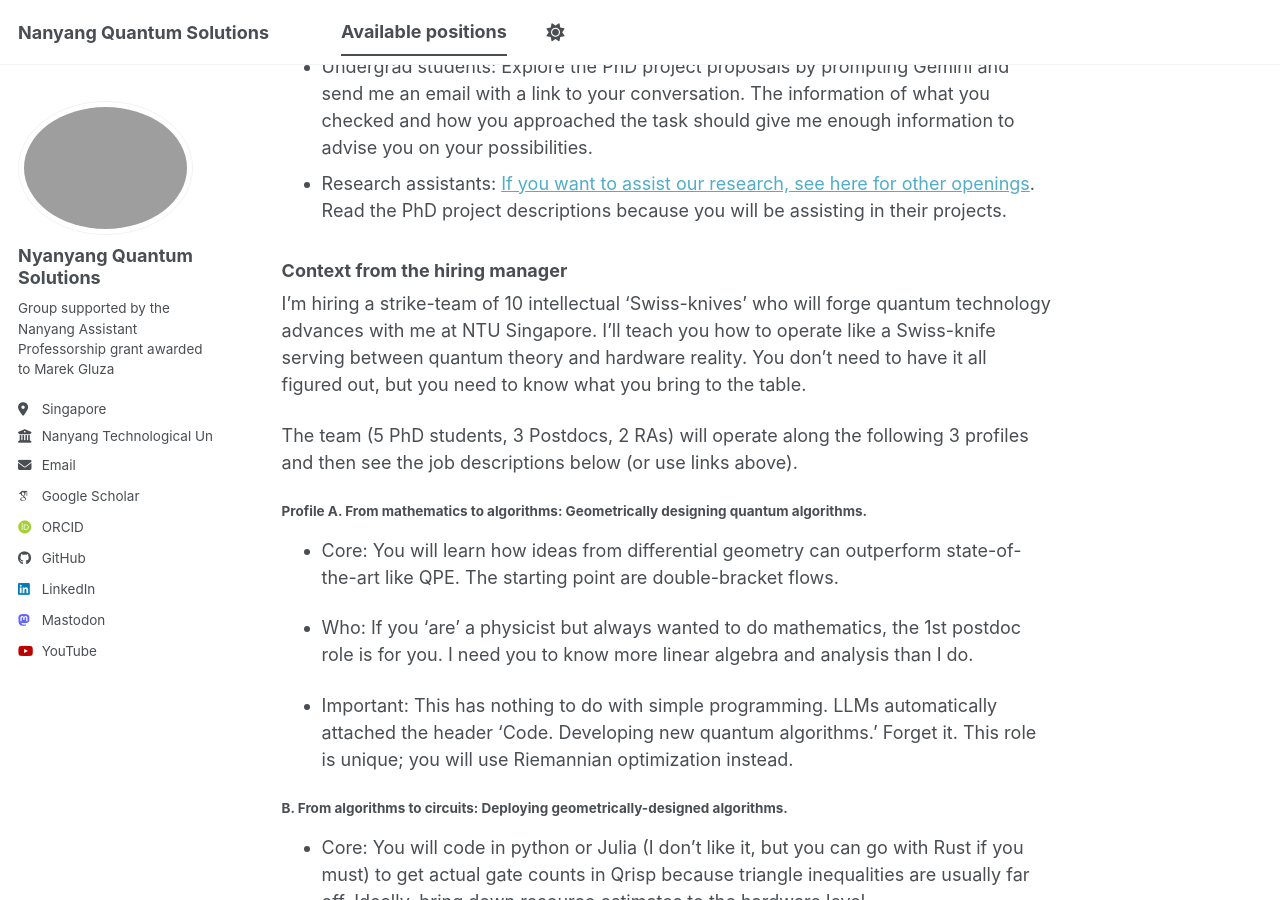
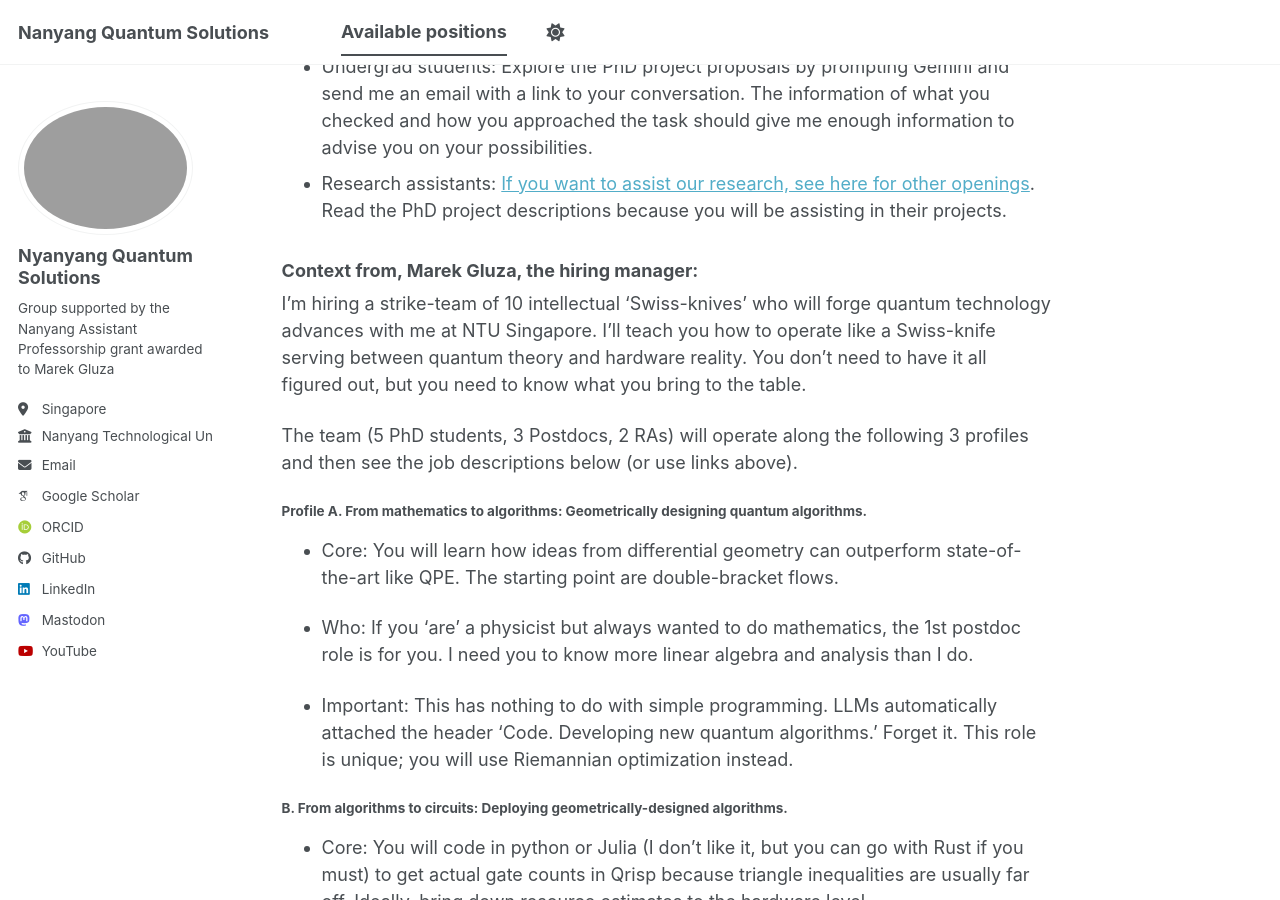
Before and after one commit to marekgluza/marekgluza.github.io, a Jekyll site: the page built from available_positions/openings.md, in a window 1280 px wide and 900 px high, scrolled down 456 px. Built offline with Jekyll 4.4.1, drawn with Linux system fonts in a browser that asks for light colours; some web fonts are replaced; a script bundle is joined from its source files by our own code; library files that are not in the unit come from our copies.

Commit message:
Update openings.md

```diff
--- a/available_positions/openings.md
+++ b/available_positions/openings.md
@@ -12,7 +12,7 @@ See the description just below for the 3 main team profiles at NQS and orient yo
 * Undergrad students: Explore the PhD project proposals by prompting Gemini and send me an email with a link to your conversation. The information of what you checked and how you approached the task should give me enough information to advise you on your possibilities.
 * Research assistants: [If you want to assist our research, see here for other openings](#other-openings). Read the PhD project descriptions because you will be assisting in their projects.
 
-### Context from the hiring manager
+### Context from, Marek Gluza, the hiring manager:
 I’m hiring a strike-team of 10 intellectual 'Swiss-knives' who will forge quantum technology advances with me at NTU Singapore.
 I’ll teach you how to operate like a Swiss-knife serving between quantum theory and hardware reality.
 You don’t need to have it all figured out, but you need to know what you bring to the table.
```
